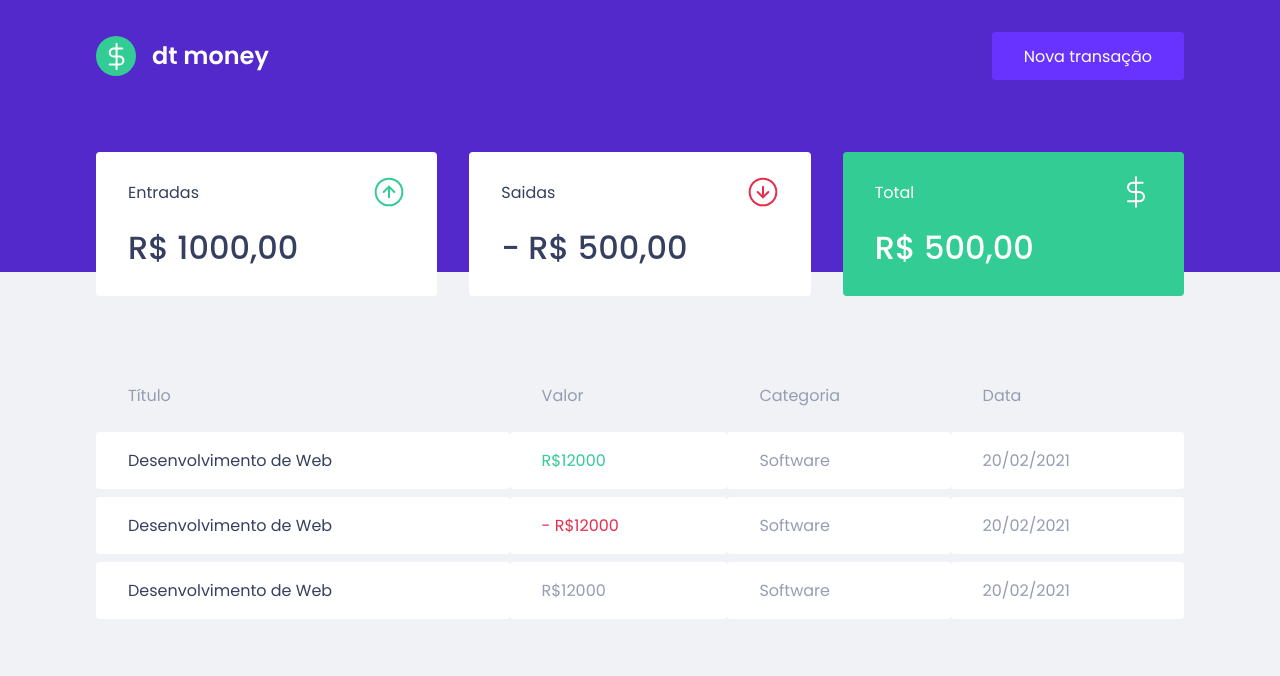
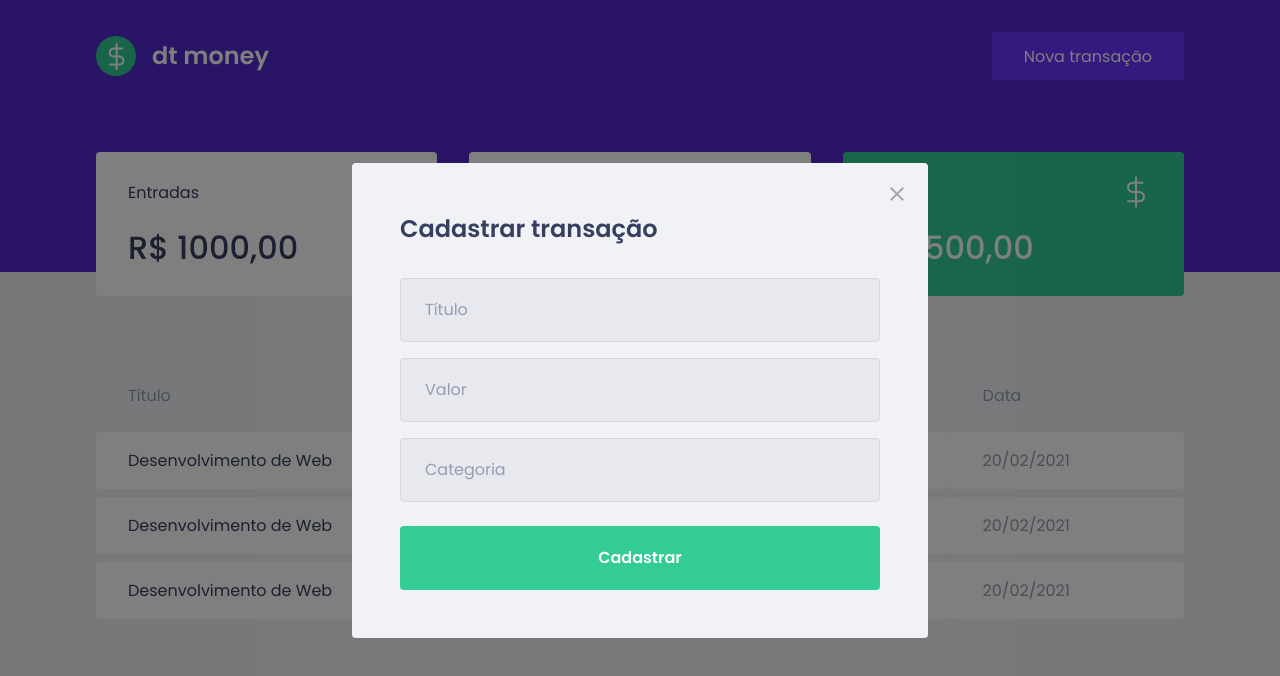
Before and after one commit to viniciusnascimento95/reactjs-ignite-dtmoney, a React (Create React App) app: page / in a window 1280 px wide. Both pictures are taken after a click on the button "Nova transação". Shown: the top 676 px of the page. Built offline with nearby package versions, Linux system fonts and the light colour scheme; no server answers; what miragejs would draw is missing.

Commit message:
update project config modal

```diff
--- a/package.json
+++ b/package.json
@@ -7,6 +7,7 @@
     "miragejs": "^0.1.41",
     "react": "^17.0.2",
     "react-dom": "^17.0.2",
+    "react-modal": "^3.14.3",
     "react-scripts": "4.0.3",
     "styled-components": "^5.3.1",
     "web-vitals": "^1.0.1"
@@ -19,6 +20,7 @@
     "@types/node": "^12.0.0",
     "@types/react": "^17.0.0",
     "@types/react-dom": "^17.0.0",
+    "@types/react-modal": "^3.12.1",
     "@types/styled-components": "^5.1.14",
     "typescript": "^4.1.2"
   },
--- a/src/App.tsx
+++ b/src/App.tsx
@@ -1,12 +1,33 @@
+import { useState } from 'react';
+import Modal from 'react-modal';
+import { Dashboard } from "./components/Dashboard";
 import { Header } from "./components/Header";
-import { Dashboard } from "./components/Dashboard";
+import { NewTransactionModal } from "./components/NewTransactionModal";
 import { GlobalStyle } from "./styles/global";
 
+Modal.setAppElement('#root');
+
 export function App() {
+  const [isNewTransactionModalOpen, setIsNewTransactionModalOpen] = useState(false);
+
+  function handleOpenNewTransactionModal(){
+      setIsNewTransactionModalOpen(true);
+  }
+
+  function handleCloseNewTransactionModal(){
+      setIsNewTransactionModalOpen(false);
+  }
+
   return (
     <>
-      <Header />
+      <Header onOpenNewTransactionModal={handleOpenNewTransactionModal}/>
       <Dashboard/>
+
+      <NewTransactionModal
+      isOpen={isNewTransactionModalOpen}
+      onRequestClose={handleCloseNewTransactionModal}
+
+      />
       <GlobalStyle />
     </>
   );
--- a/src/components/Header/index.tsx
+++ b/src/components/Header/index.tsx
@@ -1,15 +1,21 @@
 import logoImg from '../../assets/logo.svg';
 
 import { Container, Content } from './styles';
+interface HeaderProps {
+    onOpenNewTransactionModal: () => void;
+}
 
-export function Header() {
+export function Header({ onOpenNewTransactionModal }:HeaderProps) {
+
     return (
         <Container>
             <Content>
                 <img src={logoImg} alt="dt money" />
-                <button type="button">
+                <button type="button" onClick={onOpenNewTransactionModal}>
                     Nova transação
                 </button>
+
+
             </Content>
         </Container>
     );
--- /dev/null
+++ b/src/components/NewTransactionModal/index.tsx
@@ -0,0 +1,44 @@
+import Modal from 'react-modal';
+import closeImg from '../../assets/close.svg'
+import { Container } from './styles';
+interface NewTransactionModalProps {
+    isOpen: boolean;
+    onRequestClose: ()=> void;
+
+}
+export function NewTransactionModal({isOpen, onRequestClose}: NewTransactionModalProps) {
+    return (
+        <Modal
+            isOpen={isOpen}
+            onRequestClose={onRequestClose}
+            overlayClassName="react-modal-overlay"
+            className="react-modal-content"
+        >
+            <button
+            type="button"
+            onClick={onRequestClose}
+            className="react-modal-cloese">
+                <img src={closeImg} alt="Fechar modal" />
+
+            </button>
+            <Container>
+            <h2>Cadastrar transação</h2>
+
+            <input
+            placeholder="Título"
+            />
+
+            <input
+            type="number"
+            placeholder="Valor" />
+
+            <input
+            placeholder="Categoria"
+            />
+            <button type="submit">
+                Cadastrar
+            </button>
+            </Container>
+        </Modal>
+    );
+}
--- /dev/null
+++ b/src/components/NewTransactionModal/styles.ts
@@ -0,0 +1,49 @@
+import styled from 'styled-components';
+
+export const Container = styled.form`
+    h2{
+        color: var(--text-title);
+        font-size: 1.5rem;
+        margin-bottom: 2rem;
+    }
+    input {
+        width: 100%;
+        padding: 0 1.5rem;
+        height: 4rem;
+        border-radius: 0.25rem;
+
+        border: 1px solid #d7d7d7;
+        background: #e7e9ee;
+
+        font-weight: 400;
+        font-size: 1rem;
+
+        &::placeholder {
+            color: var(--text-body);
+        }
+
+        & + input {
+            margin-top: 1rem;
+        }
+    }
+
+    button[type="submit"] {
+        width: 100%;
+        padding: 0 1.5rem;
+        height: 4rem;
+        background: var(--green);
+        color: #fff;
+        border-radius: 0.25rem;
+        border: 0;
+        font-size: 1rem;
+        margin-top: 1.5rem;
+
+        font-weight: 600;
+
+        transition: filter 0.2s;
+
+        &:hover {
+            filter: brightness(0.9);
+        }
+    }
+`;
--- a/src/styles/global.ts
+++ b/src/styles/global.ts
@@ -55,4 +55,41 @@
         opacity: 0.6;
         cursor: not-allowed;
     }
+
+    .react-modal-overlay{
+        background: rgba(0, 0, 0, 0.5);
+
+        position: fixed;
+        top: 0;
+        bottom: 0;
+        right: 0;
+        left: 0;
+
+        display: flex;
+        align-items: center;
+        justify-content: center;
+
+    }
+
+    .react-modal-content {
+        width: 100%;
+        max-width: 576px;
+        background: var(--background);
+        padding: 3rem;
+        position: relative;
+        border-radius: 0.24rem;
+    }
+    .react-modal-cloese {
+        position: absolute;
+        right: 1.5rem;
+        top: 1.5rem;
+        border: 0;
+        background: transparent;
+
+        transition: filter 0.2s;
+
+        &:hover {
+            filter: brightness(0.8);
+        }
+    }
 `
```
Also changed, not shown: 2 other files (tests, documents, lock files or other folders).
